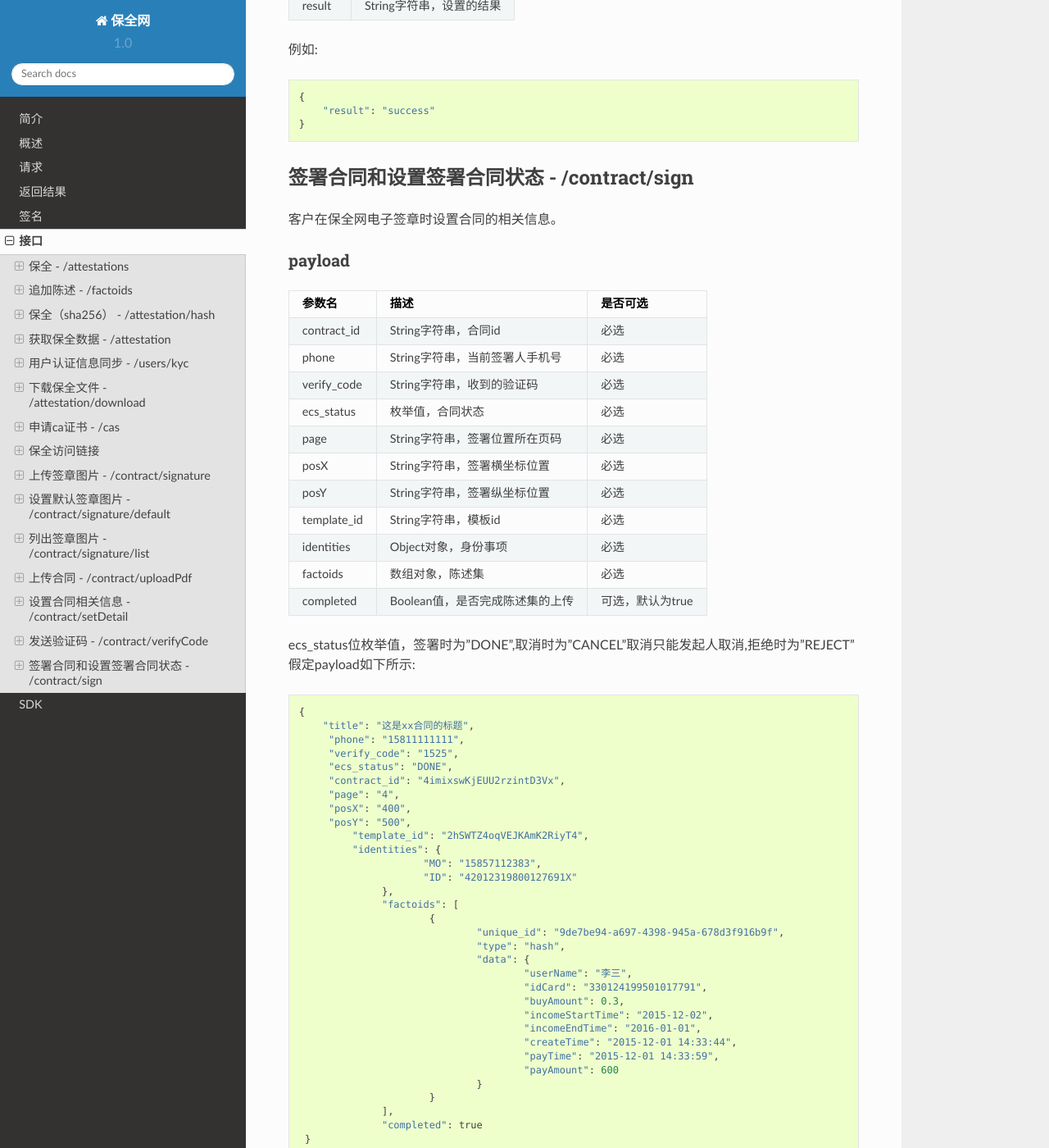
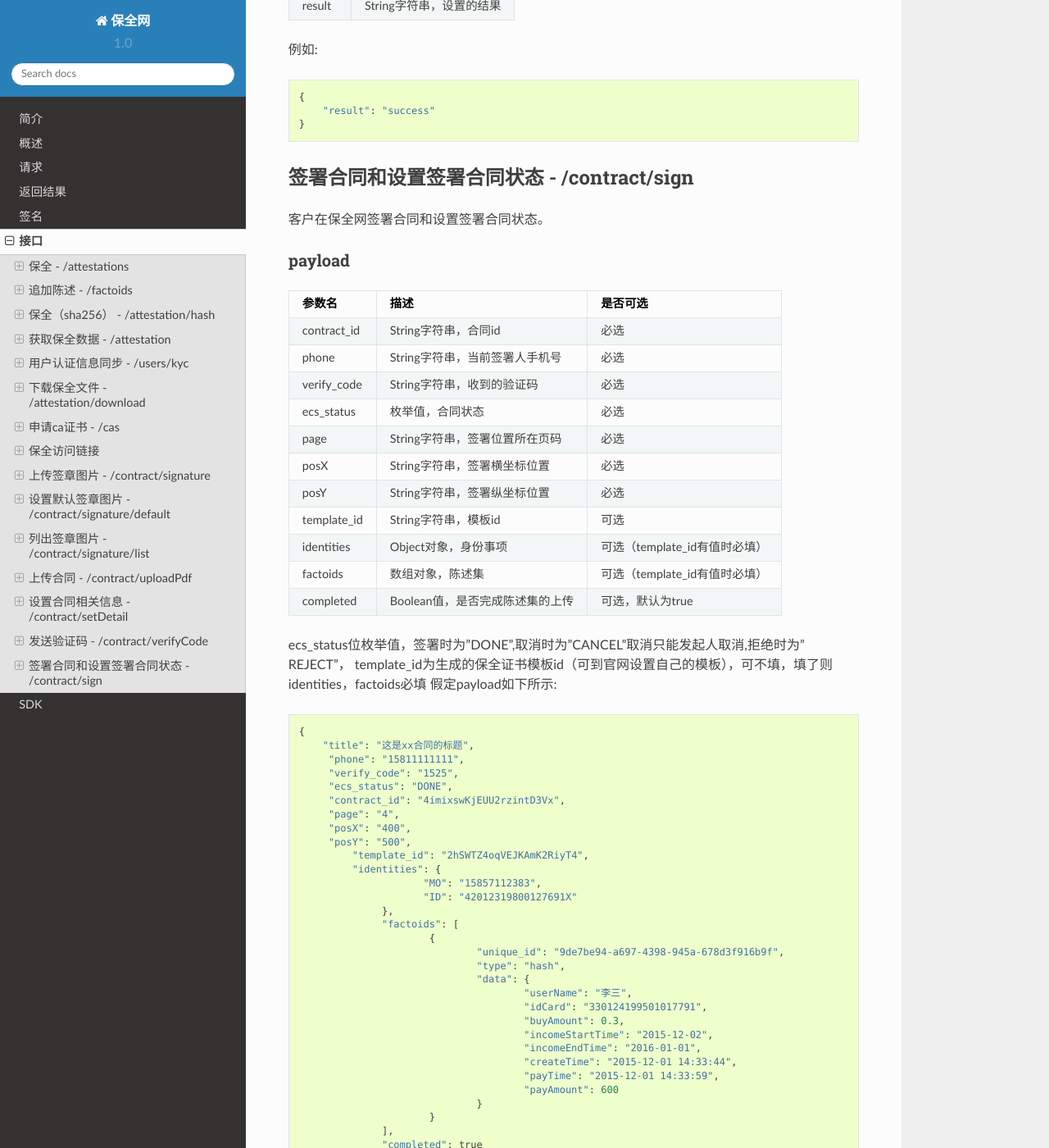
Before and after one commit to baoquan-hq/readthedocs, a Sphinx documentation site: the page built from docs/api.rst, in a window 1280 px wide and 1400 px high, scrolled down 21005 px. Shown: the whole window at 82% size. Built offline with Sphinx 7.4.7 and the Read the Docs theme 2.0.0, drawn with Linux system fonts in a browser that asks for light colours; some of the changed text lies outside the part shown.

Commit message:
fix some describe

```diff
--- a/docs/api.rst
+++ b/docs/api.rst
@@ -857,7 +857,7 @@ result              String字符串，设置的结果
 签署合同和设置签署合同状态 - /contract/sign
 ----------------------
 
-客户在保全网电子签章时设置合同的相关信息。
+客户在保全网签署合同和设置签署合同状态。
 
 payload
 ^^^^^^^^^^^^^^^
@@ -872,12 +872,13 @@ ecs_status             枚举值，合同状态                    必选
 page                String字符串，签署位置所在页码                    必选
 posX                String字符串，签署横坐标位置               必选
 posY                String字符串，签署纵坐标位置               必选
-template_id        String字符串，模板id                       必选
-identities         Object对象，身份事项                        必选
-factoids           数组对象，陈述集                           必选
+template_id        String字符串，模板id                       可选
+identities         Object对象，身份事项                        可选（template_id有值时必填）
+factoids           数组对象，陈述集                           可选（template_id有值时必填）
 completed          Boolean值，是否完成陈述集的上传            可选，默认为true
 =================  ======================================= ================
-ecs_status位枚举值，签署时为"DONE",取消时为"CANCEL"取消只能发起人取消,拒绝时为"REJECT"
+ecs_status位枚举值，签署时为"DONE",取消时为"CANCEL"取消只能发起人取消,拒绝时为"REJECT"，
+template_id为生成的保全证书模板id（可到官网设置自己的模板），可不填，填了则identities，factoids必填
 假定payload如下所示::
 
     {
```
Also changed, not shown: other parts of docs/api.rst (+1 -1 lines).
